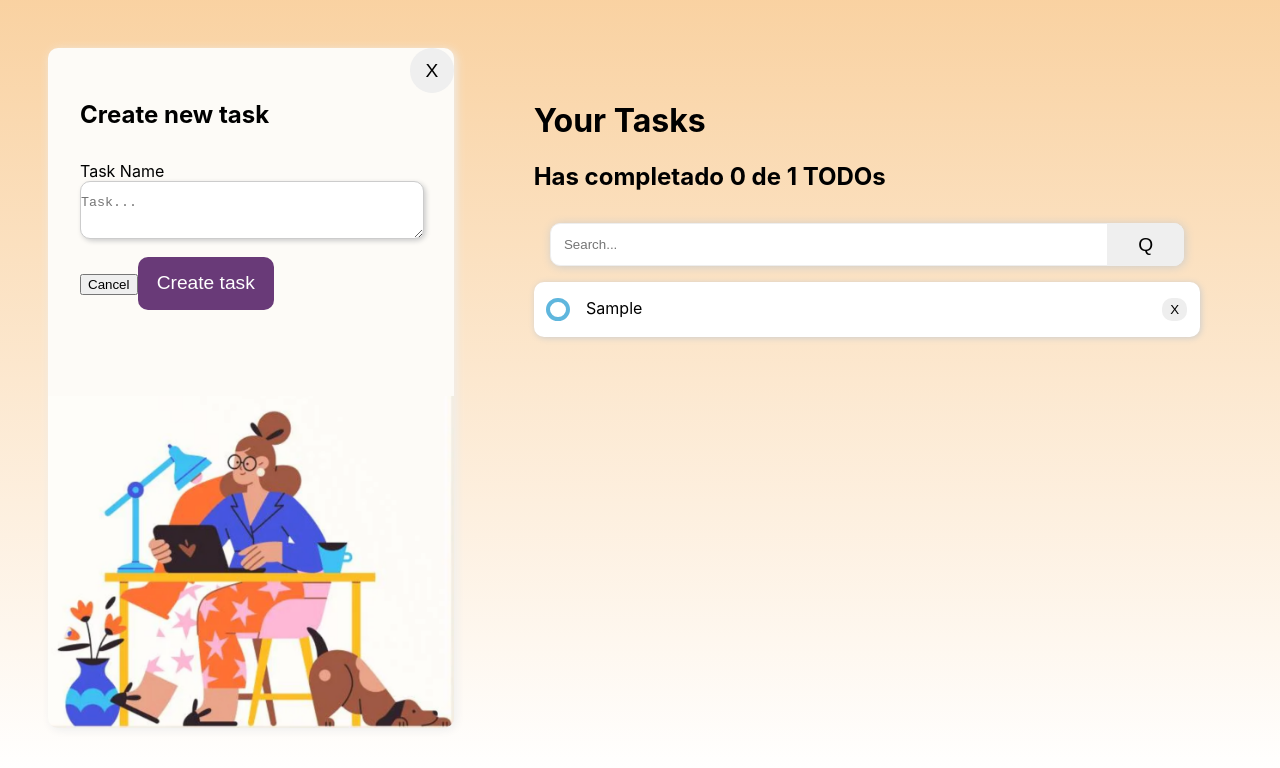
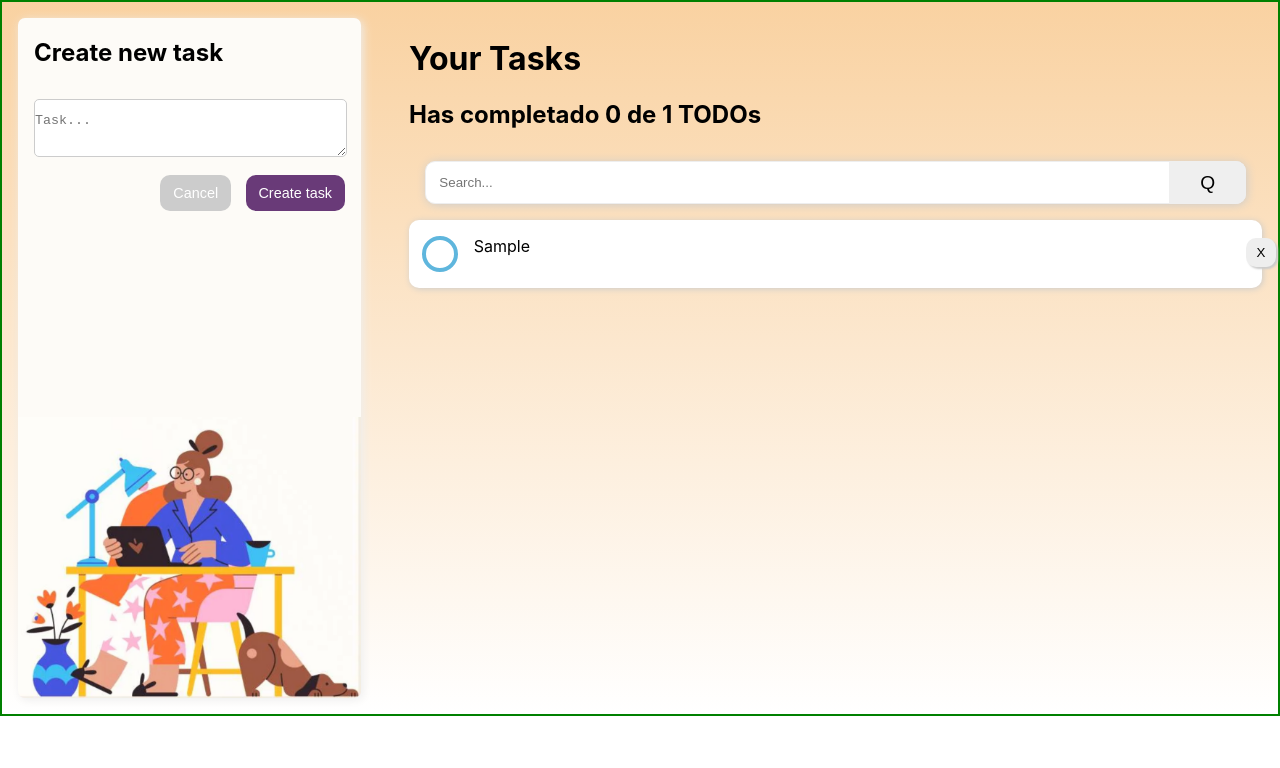
Before and after one commit to debian789/todo, a React (Create React App) app: page / in a window 1280 px wide. Both pictures are taken after typing "Sample" into the empty fields and a click on the button "Create task". Shown: the top 768 px of the page. Built offline with nearby package versions, Linux system fonts and the light colour scheme.

Commit message:
Ajustes visuales

```diff
--- a/src/App.css
+++ b/src/App.css
@@ -1,10 +1,12 @@
 .App {
   text-align: center;
+  border:1px solid blue;
 }
 
 .container-app {
+  border:2px solid green;
+  padding: 1em;
   display: flex;
-  padding: 1em;
   flex-direction: column;
   justify-content: center;
   background: rgb(255, 255, 255);
@@ -16,7 +18,7 @@
 }
 
 .container-search-items {
-  padding: 1em;
+  padding: 0em;
 }
 
 .btn-add-todo-modal {
@@ -36,14 +38,14 @@
   .container-app {
     display: flex;
     flex-direction: row;
-    padding: 3em;
+    padding: 1em;
     justify-content: center;
     bottom: 0;
     height: 85vh;
   }
 
   .container-search-items {
-    padding: 2em;
+    padding: 0em;
     width: 75%;
   }
 
--- a/src/TodoContext/index.js
+++ b/src/TodoContext/index.js
@@ -54,7 +54,7 @@ function TodoProvider(props) {
 
   const addTodo = (text) => {
     const newTodos = [...todoValue];
-    newTodos.push({
+    newTodos.unshift({
       completed: false,
       text
     })
--- a/src/components/ContainerCreateTask/ContainerCreateTask.css
+++ b/src/components/ContainerCreateTask/ContainerCreateTask.css
@@ -2,7 +2,7 @@
   display: flex;
   flex-direction: column;
   padding: 0 1em 1em 1em;
-  border-radius: 10px;
+  border-radius: 7px;
   box-shadow: 2px 2px 10px #eee;
   background: #fdfbf7;
   position: relative;
@@ -22,7 +22,21 @@ h2 {
   margin-bottom: 1em;
   border-radius: 10px;
   box-shadow: 2px 2px 5px #ccc;
+  border-radius: 5px;
+  box-shadow: none;
 }
+
+.btn-cancel-task {
+  padding: 0.7em 0.9em 0.7em 0.9em;
+  border-radius: 10px;
+  background-color: #ccc;
+  color: white;
+  font-size: 0.9em;
+  border: 0;
+  max-width: 9em;
+  margin-right: 1em;
+}
+
 
 .close-modal {
   border: 0;
@@ -34,10 +48,19 @@ h2 {
   padding: 0.6em 0.8em 0.6em 0.8em;
 }
 
+.container-btn-task {
+  display: flex;
+  justify-content: end;
+}
+
 @media screen and (min-width: 580px) {
+  .close-modal {
+    display: none;
+  }
+
   .container-create-task {
     display: flex;
-    padding: 2em;
+    padding: 0em 1em 1em 1em¡;
     margin-right: 3em;
     min-width: 25%;
     background-image: url("../../images/create.png");
--- a/src/components/ContainerCreateTask/index.js
+++ b/src/components/ContainerCreateTask/index.js
@@ -36,10 +36,11 @@ function ContainerCreateTask(props) {
       </button>
       <form onSubmit={save}>
         <h2>Create new task</h2>
-        <label>Task Name</label>
         <textarea  placeholder="Task..."  value = {valueTodo} onChange={onChange}/>
-        <button type="button"> Cancel</button>
-        <CreateTodoButton  />
+        <div className="container-btn-task">
+          <button type="button" className="btn-cancel-task" > Cancel</button>
+          <CreateTodoButton  />
+        </div>
       </form>
     </div>
   );
--- a/src/components/CreateTodoButton/CreateTodoButton.css
+++ b/src/components/CreateTodoButton/CreateTodoButton.css
@@ -1,9 +1,9 @@
 .create-task {
-  padding: 0.8em 1em 0.8em 1em;
+  padding: 0.7em 0.9em 0.7em 0.9em;
   border-radius: 10px;
   background-color: #693a78;
   color: white;
-  font-size: 1.2em;
+  font-size: 0.9em;
   border: 0;
   max-width: 9em;
 }
--- a/src/components/TodoItem/TodoItem.css
+++ b/src/components/TodoItem/TodoItem.css
@@ -1,6 +1,7 @@
 .itemList {
   display: flex;
   justify-content: space-between;
+  position: relative;
 }
 
 .itemList label {
@@ -9,7 +10,7 @@
 }
 
 .itemList .itemCheck {
-  border-radius: 50%;
+  border-radius: 10em;
   font-size: 0.7em;
   font-weight: bold;
   text-align: center;
@@ -17,15 +18,26 @@
 
 .itemList .openItem {
   border: 4px solid #5fb6dd;
-  padding: 0.5em 0.7em 0.5em 0.7em;
+  padding: 1em;
   color: rgb(121, 218, 52);
+  max-width: 0.5em;
+  max-height: 0.5em;
+  min-width: 0.5em;
+  min-height: 0.5em;
 }
 
 .itemList .doneItem {
   border: 4px solid rgb(165, 165, 165);
+  display: flex;
+  justify-content: center;
+  align-items: center;
 
-  padding: 0.2em 0.4em 0.2em 0.4em;
+  padding: 1em;
   color: rgb(165, 165, 165);
+  max-width: 0.5em;
+  max-height: 0.5em;
+  min-width: 0.5em;
+  min-height: 0.5em;
 }
 
 .itemList .doneItemText {
@@ -42,8 +54,12 @@
 }
 
 .deleteItem {
+    box-shadow: 2px 2px 2px #ccc;
   border-radius: 10px 10px 10px 10px;
+  background-color: rgb(238, 238, 238);
+  padding: 0.5em 0.8em 0.5em 0.8em;
+  position: absolute;
   border: 0;
-  background-color: rgb(238, 238, 238);
-  padding: 0.3em 0.6em 0.3em 0.6em;
+  right: -14px;
+  top: 18px;
 }
```
